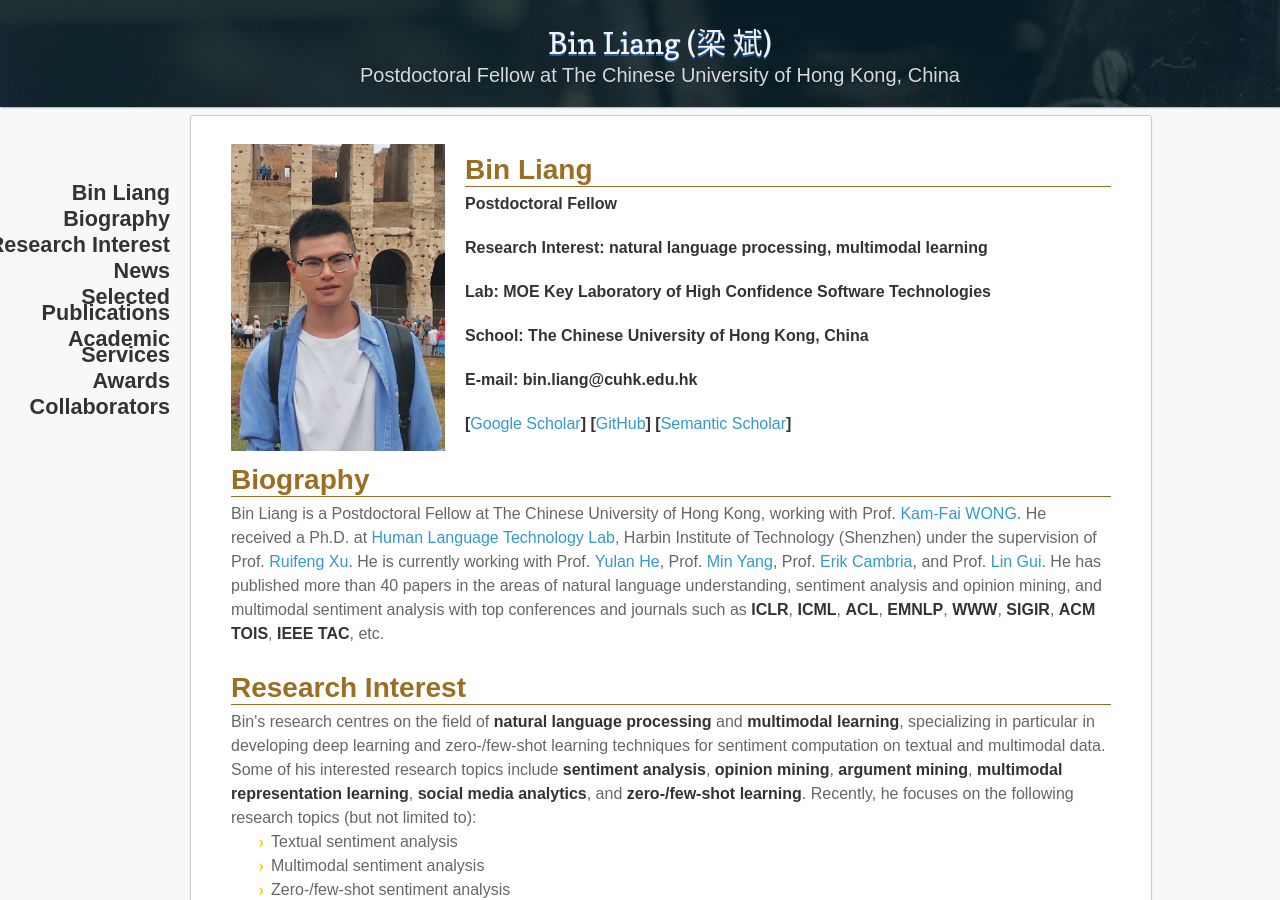
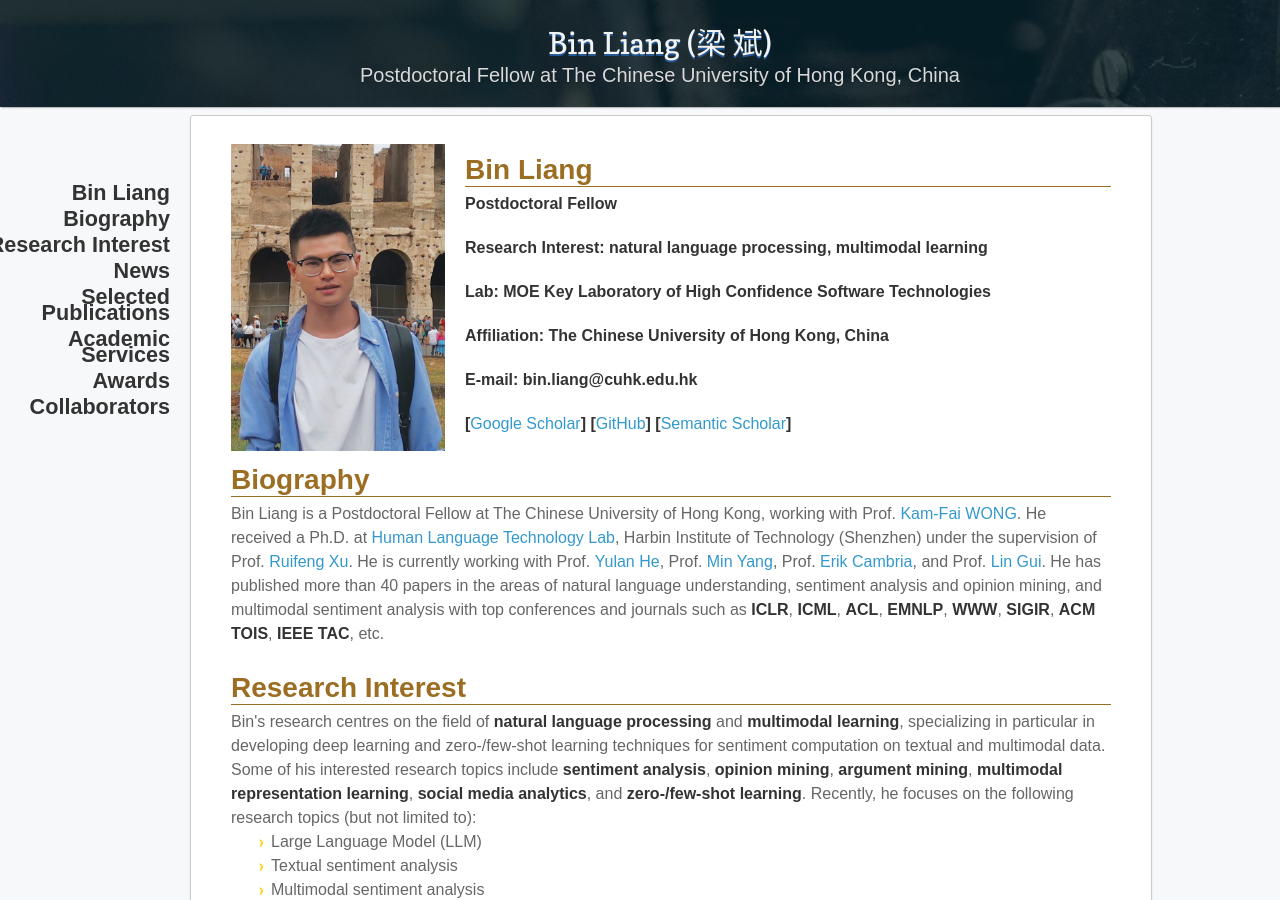
Before and after one commit to BinLiang-NLP/BinLiang-NLP.github.io, a Jekyll site: the page built from index.md, in a window 1280 px wide and 900 px high. Built offline with Jekyll 4.4.1, drawn with Linux system fonts in a browser that asks for light colours; nearby versions of some CDN libraries; our own code applies the rules of GitHub Pages for plain Markdown files.

Commit message:
Update index.md

```diff
--- a/index.md
+++ b/index.md
@@ -9,7 +9,7 @@
       <p><b>Postdoctoral Fellow</b></p>
       <p><b>Research Interest: natural language processing, multimodal learning</b></p>
       <p><b>Lab: MOE Key Laboratory of High Confidence Software Technologies</b></p>
-      <p><b>School: The Chinese University of Hong Kong, China</b></p>
+      <p><b>Affiliation: The Chinese University of Hong Kong, China</b></p>
       <p><b>E-mail: bin.liang@cuhk.edu.hk</b></p>
       <p><b>[<a href="https://scholar.google.com/citations?hl=zh-CN&authuser=1&user=djpQeLEAAAAJ" target="_blank">Google Scholar</a>] [<a href="https://github.com/BinLiang-NLP" target="_blank">GitHub</a>] [<a href="https://www.semanticscholar.org/author/Bin-Liang/144691693" target="_blank">Semantic Scholar</a>]</b></p>
     </td>
@@ -34,6 +34,7 @@
       <h2>Research Interest</h2>
       Bin's research centres on the field of <strong>natural language processing</strong> and <strong>multimodal learning</strong>, specializing in particular in developing deep learning and zero-/few-shot learning techniques for sentiment computation on textual and multimodal data. Some of his interested research topics include <strong>sentiment analysis</strong>, <strong>opinion mining</strong>, <strong>argument mining</strong>, <strong>multimodal representation learning</strong>, <strong>social media analytics</strong>, and <strong>zero-/few-shot learning</strong>. Recently, he focuses on the following research topics (but not limited to):
 <ul>
+<li>Large Language Model (LLM)</li>
 <li>Textual sentiment analysis</li>
 <li>Multimodal sentiment analysis</li>
 <li>Zero-/few-shot sentiment analysis</li>
```
